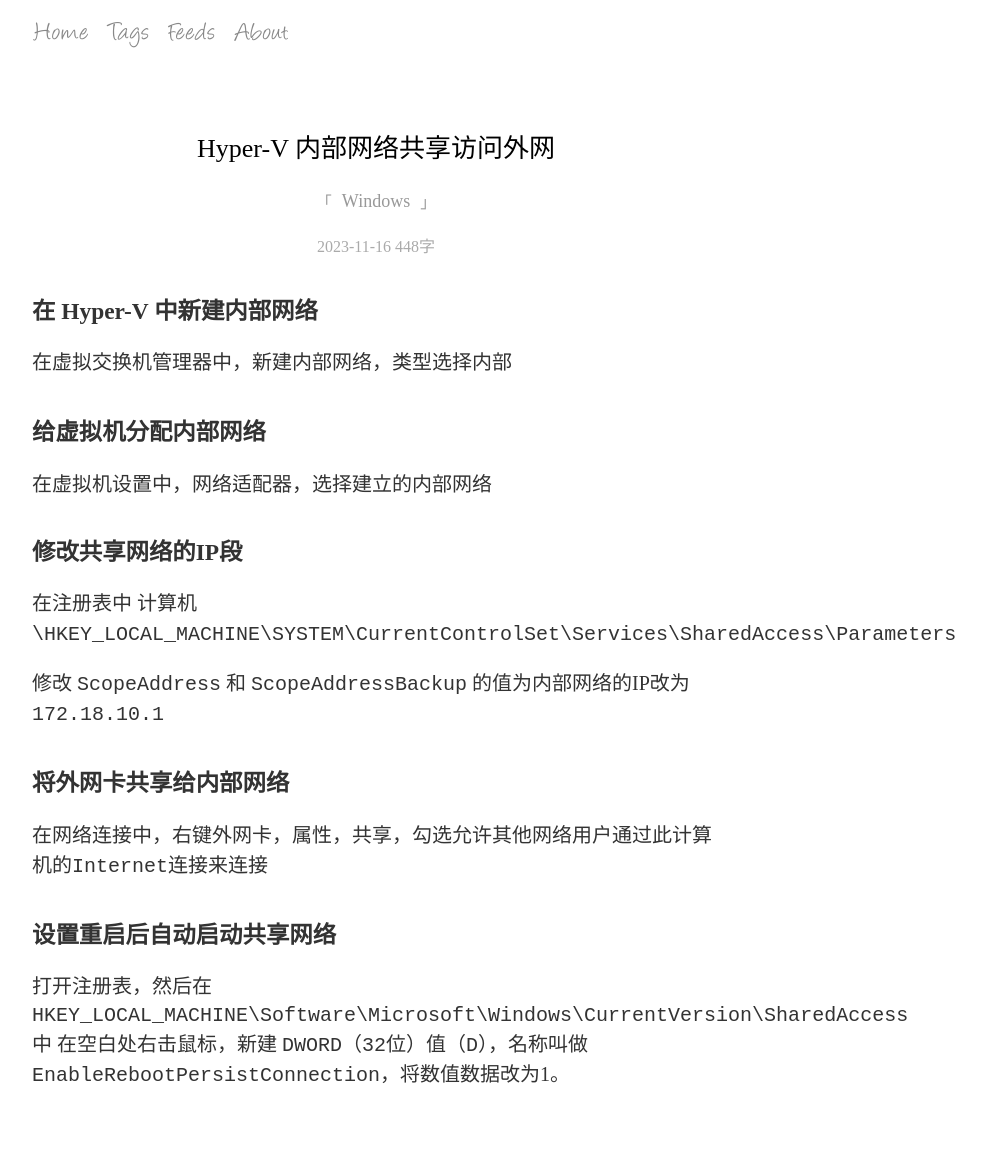
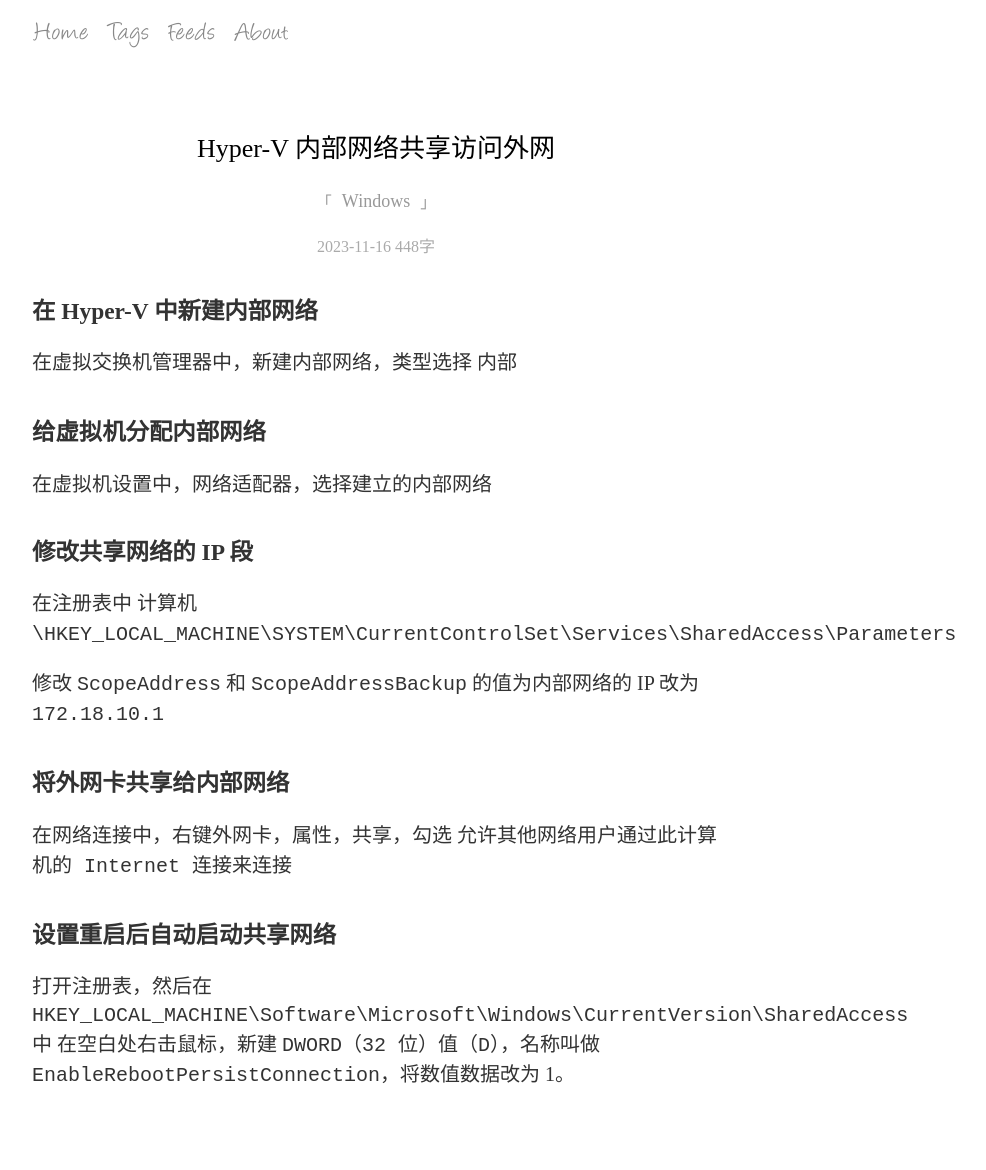
Before and after one commit to smallevilbeast/smallevilbeast.github.io, a Jekyll site: the page built from _posts/2023-11-16-hyperv-network-share.md, in a window 1280 px wide. Shown: the whole page, without its empty margins (264-1250 px from the left). Built offline with Jekyll 4.4.1, drawn with Linux system fonts in a browser that asks for light colours; some web fonts are replaced.

Commit message:
内部网络共享访问外网

```diff
--- a/_posts/2023-11-16-hyperv-network-share.md
+++ b/_posts/2023-11-16-hyperv-network-share.md
@@ -6,23 +6,23 @@ categories: [Windows]
 
 ### 在 Hyper-V 中新建内部网络
 
-在虚拟交换机管理器中，新建内部网络，类型选择`内部`
+在虚拟交换机管理器中，新建内部网络，类型选择 `内部`
 
 ### 给虚拟机分配内部网络
 
 在虚拟机设置中，网络适配器，选择建立的内部网络
 
-### 修改共享网络的IP段
+### 修改共享网络的 IP 段
 
-在注册表中 `计算机\HKEY_LOCAL_MACHINE\SYSTEM\CurrentControlSet\Services\SharedAccess\Parameters`
+在注册表中 `计算机 \HKEY_LOCAL_MACHINE\SYSTEM\CurrentControlSet\Services\SharedAccess\Parameters`
 
-修改 `ScopeAddress` 和 `ScopeAddressBackup` 的值为内部网络的IP改为`172.18.10.1`
+修改 `ScopeAddress` 和 `ScopeAddressBackup` 的值为内部网络的 IP 改为 `172.18.10.1`
 
 ### 将外网卡共享给内部网络
 
-在网络连接中，右键外网卡，属性，共享，勾选`允许其他网络用户通过此计算机的Internet连接来连接`
+在网络连接中，右键外网卡，属性，共享，勾选 `允许其他网络用户通过此计算机的 Internet 连接来连接`
 
 ### 设置重启后自动启动共享网络
 
 打开注册表，然后在 `HKEY_LOCAL_MACHINE\Software\Microsoft\Windows\CurrentVersion\SharedAccess` 中
-在空白处右击鼠标，新建 `DWORD（32位）值（D）`，名称叫做` EnableRebootPersistConnection`，将数值数据改为1。
+在空白处右击鼠标，新建 `DWORD（32 位）值（D）`，名称叫做 `EnableRebootPersistConnection`，将数值数据改为 1。
```
